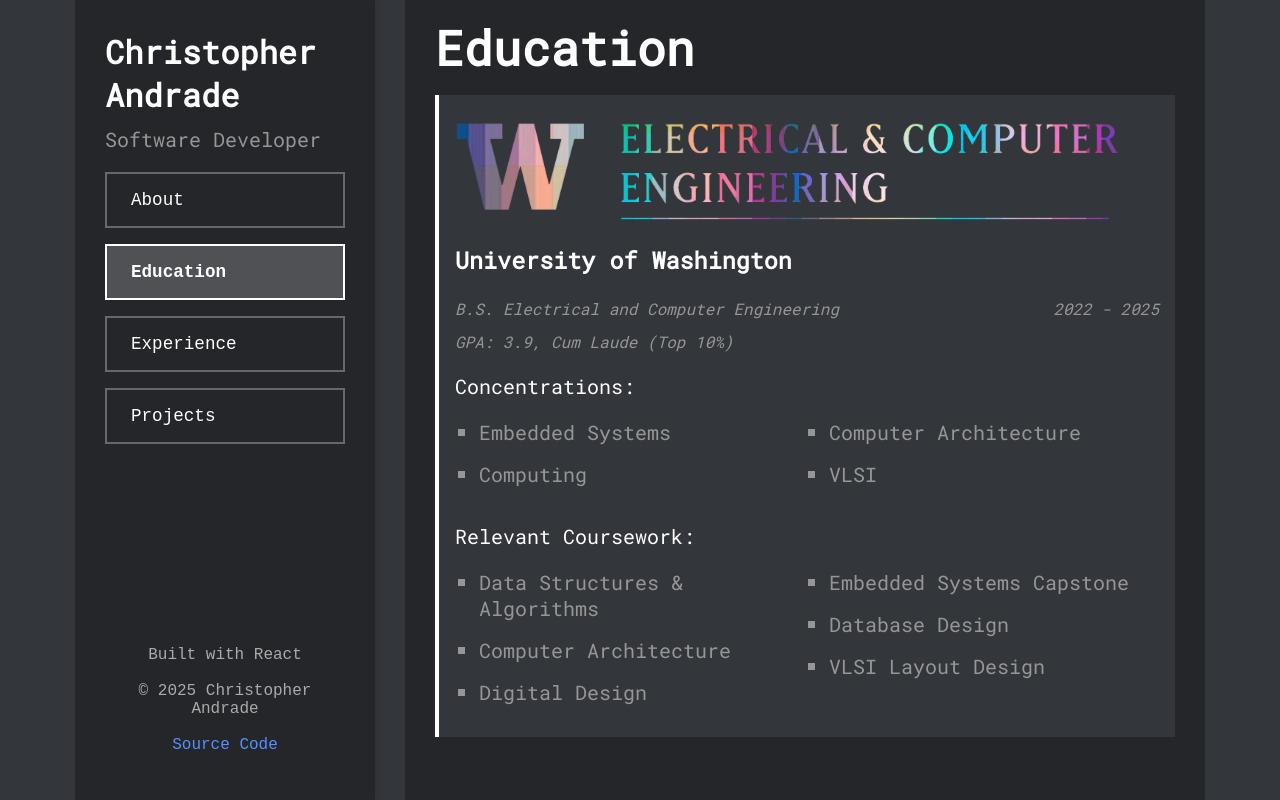
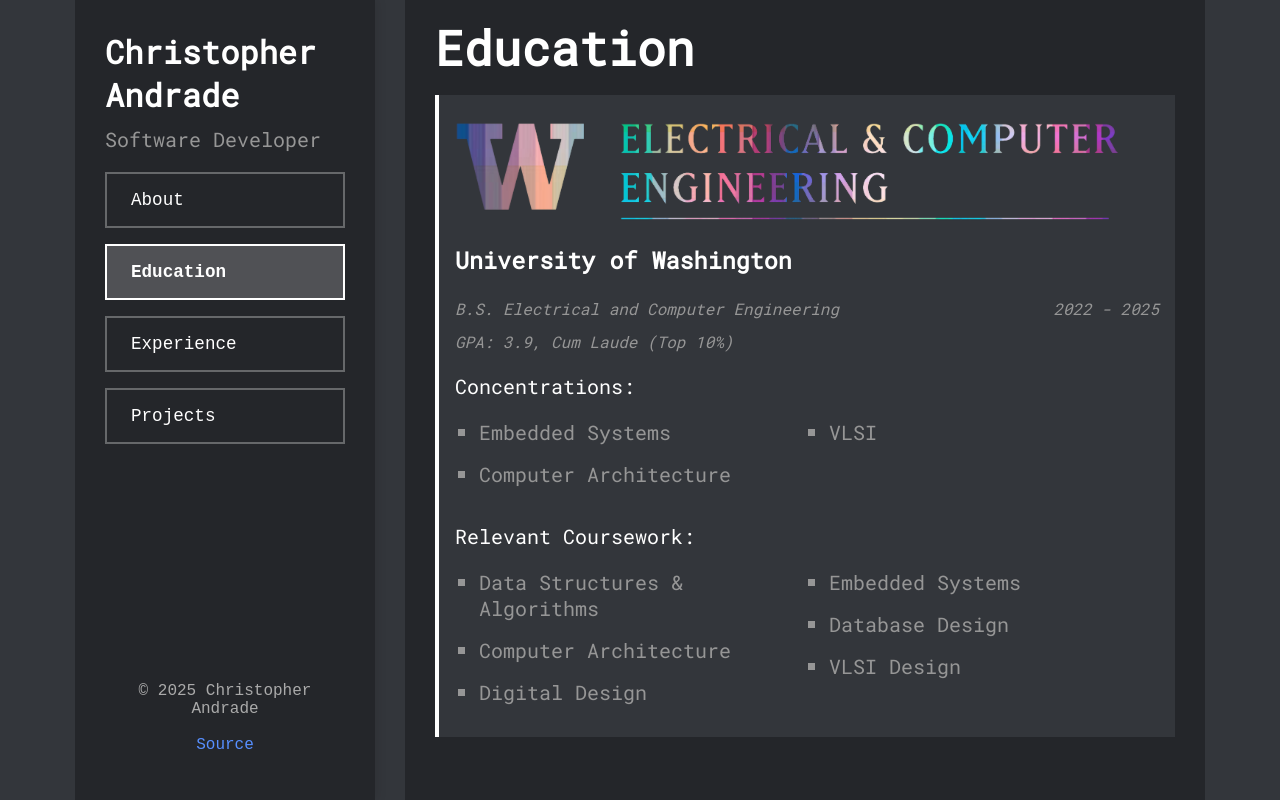
Before and after one commit to AndradeCJahb/andradecjahb.github.io, a React (Create React App) app: page / in a window 1280 px wide. Both pictures are taken after a click on the button "Education". Built offline with nearby package versions, Linux system fonts and the light colour scheme.

Commit message:
Amzn fixes

```diff
--- a/src/components/Education.js
+++ b/src/components/Education.js
@@ -18,7 +18,6 @@
 			<p>Concentrations:</p>
 			<ul>
 				<li>Embedded Systems</li>
-				<li>Computing</li>
 				<li>Computer Architecture</li>
 				<li>VLSI</li>
 			</ul>
@@ -28,9 +27,9 @@
 				<li>Data Structures & Algorithms</li>
 				<li>Computer Architecture</li>
 				<li>Digital Design</li>
-				<li>Embedded Systems Capstone</li>
+				<li>Embedded Systems</li>
 				<li>Database Design</li>
-				<li>VLSI Layout Design</li>
+				<li>VLSI Design</li>
 			</ul>
 		</div>
 	</section>
--- a/src/components/Experience.js
+++ b/src/components/Experience.js
@@ -16,15 +16,15 @@
 			</div>
 			<p>Software Development Engineer I</p>
 			<ul>
-				<li>Amazon Music Voice Gateway Team</li>
+				<li>Alexa/Amazon Music Integration</li>
 			</ul>
 		</div>
 		<div className="experience-item">
 			<div className="experience-logo-name">
-				<a href="https://www.ece.uw.edu/" target="_blank" rel="noopener noreferrer">
+				<a href="https://www.cs.washington.edu/" target="_blank" rel="noopener noreferrer">
 					<img src={process.env.PUBLIC_URL + '/uw-ece-logo-mini.png'} alt="UW Mini ECE Logo" className="uw-ece-logo-mini" />
 				</a>
-				<h3>UW Electrical & Computer Engineering</h3>
+				<h3>Paul G. Allen School of CSE</h3>
 			</div>
 
 			<div className="experience-header">
--- a/src/components/Footer.js
+++ b/src/components/Footer.js
@@ -3,11 +3,10 @@
 const Footer = () => (
   <footer className="footer">
     <div className="footer-content">
-        <span>Built with React</span>
         <br />
         <span>© {new Date().getFullYear()} Christopher Andrade</span>
         <br />
-        <span> <a className="footer-link" href="https://github.com/AndradeCJahb/andradecjahb.github.io" target="_blank" rel="noopener noreferrer">Source Code</a></span>
+        <span> <a className="footer-link" href="https://github.com/AndradeCJahb/andradecjahb.github.io" target="_blank" rel="noopener noreferrer">Source</a></span>
     </div>
   </footer>
 );
--- a/src/components/Projects.js
+++ b/src/components/Projects.js
@@ -6,8 +6,7 @@
 		<div className="project-item">
 			<div className="projects-logo-name">
 				<a href="https://suduoku.vercel.app/" target="_blank" rel="noopener noreferrer">
-					<img src={process.env.PUBLIC_URL + '/suduoku-logo.ico'} alt="Suduoku Logo" className="suduoku-logo"
-					/>
+					<img src={process.env.PUBLIC_URL + '/suduoku-logo.ico'} alt="Suduoku Logo" className="suduoku-logo" />
 				</a>
 				<h3>Suduoku</h3>
 			</div>
@@ -17,29 +16,11 @@
 				players to collaboratively solve puzzles with others in real-time.
 			</p>
 			<ul>
-				<li>Architected a full-stack web application using React, Java, Jakarta WebSockets, Docker, and cloud deployment</li>
-				<li>Developed extensive UX features including generated player names/colors, real-time player position tracking, and solution validation</li>
+				<li>Full-Stack web app using React, Maven, Docker, Vercel</li>
+				<li>UX features include chat, player position tracking, candidates and solution validation</li>
 			</ul>
 
 			<a className="project-link" href="https://github.com/AndradeCJahb/suduoku-java" target="_blank" rel="noopener noreferrer">GitHub</a>
-		</div>
-		<div className="project-item">
-			<div className="projects-logo-name">
-				<h3>Smart WildFire Defense System</h3>
-			</div>
-
-			<p>
-				This comprehensive wildfire detection system combines computer vision,
-				sensor data, and weather information to provide real-time fire monitoring
-				and automated response capabilities.
-			</p>
-
-			<ul>
-				<li>Led a team of five ECE/CS students in developing a fire risk and detection system using a Pi4, STM32, sensor suite, and computer vision</li>
-				<li>Wrote Python firmware for Bluetooth communication, TensorFlow computer vision, UI rendering, and API weather data integration</li>
-			</ul>
-
-			<a className="project-link" href="https://github.com/AndradeCJahb/ECE_475" target="_blank" rel="noopener noreferrer">GitHub</a>
 		</div>
 	</section>
 );
--- a/src/index.js
+++ b/src/index.js
@@ -5,7 +5,5 @@
 
 const root = ReactDOM.createRoot(document.getElementById('root'));
 root.render(
-	<React.StrictMode>
-		<App />
-	</React.StrictMode>
+  <App />
 );
```
Also changed, not shown: public/robots.txt (deleted), 2 other files (tests, documents, lock files or other folders).
